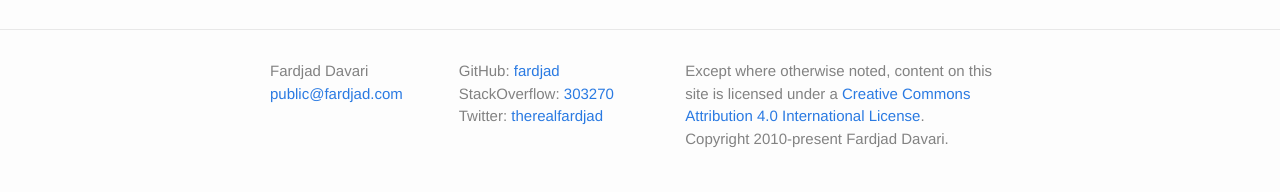
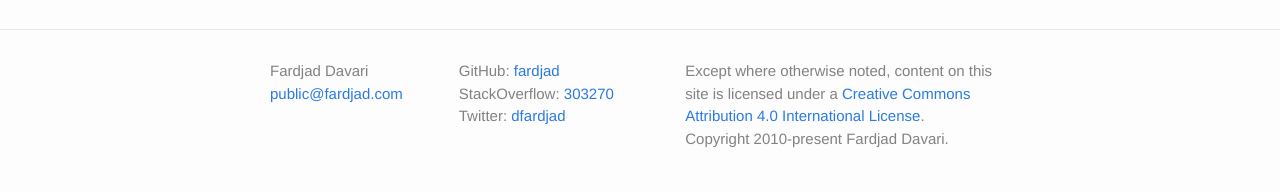
Before and after one commit to fardjad/fardjad.github.io, a Jekyll site: the page built from index.html, in a window 1280 px wide. Shown: the part 741-933 px from the top of the page. Built offline with Jekyll 4.4.1, drawn with Linux system fonts in a browser that asks for light colours.

Commit message:
Update _config.yml

```diff
--- a/_config.yml
+++ b/_config.yml
@@ -6,7 +6,7 @@ description: > # this means to ignore newlines until "baseurl:"
   This is my personal website, where I post my writing and my works.
 baseurl: "" # the subpath of your site, e.g. /blog/
 url: "https://www.fardjad.com" # the base hostname & protocol for your site
-twitter_username: therealfardjad
+twitter_username: dfardjad
 github_username: fardjad
 stackoverflow_username: 303270
 
```
